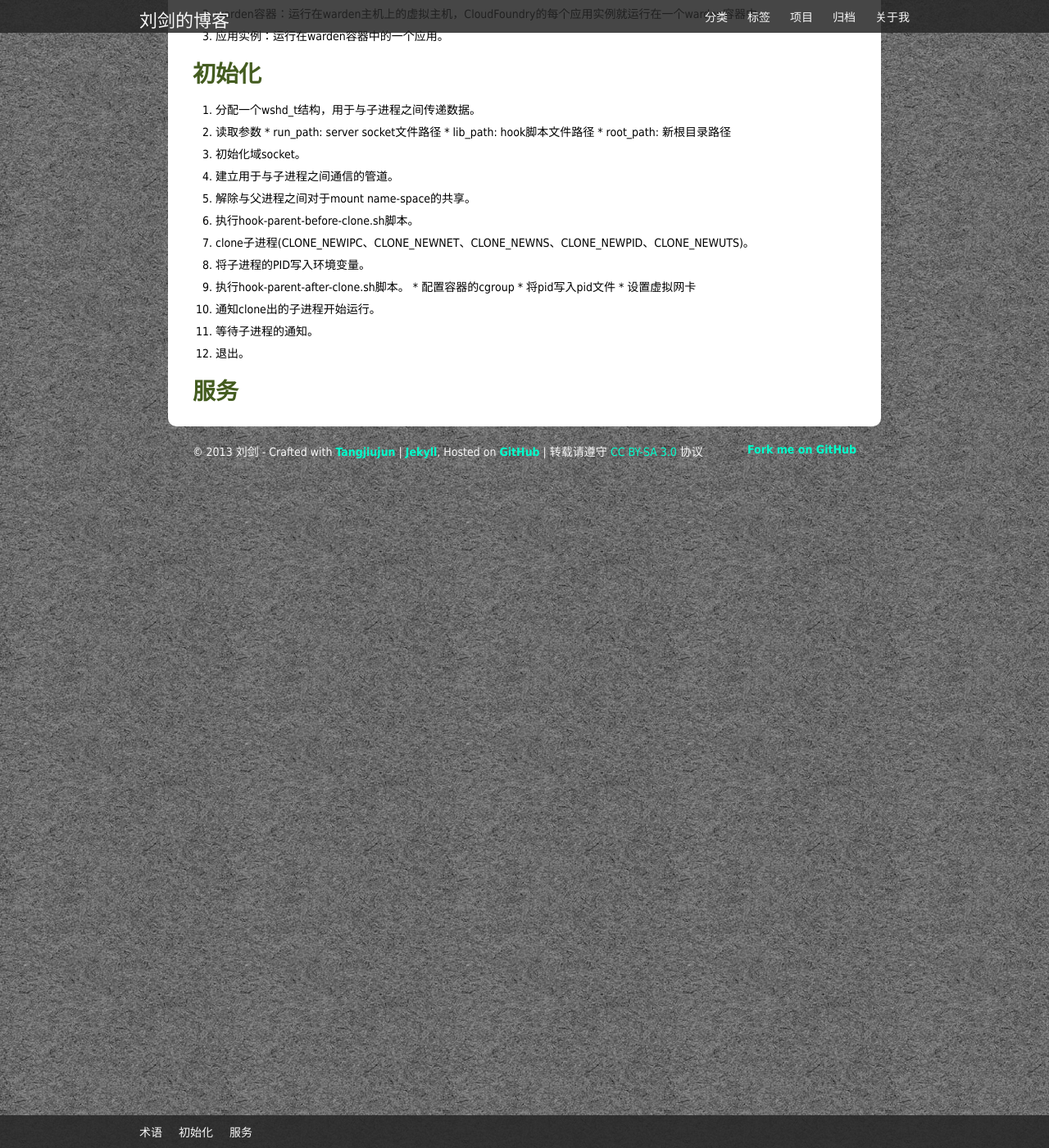
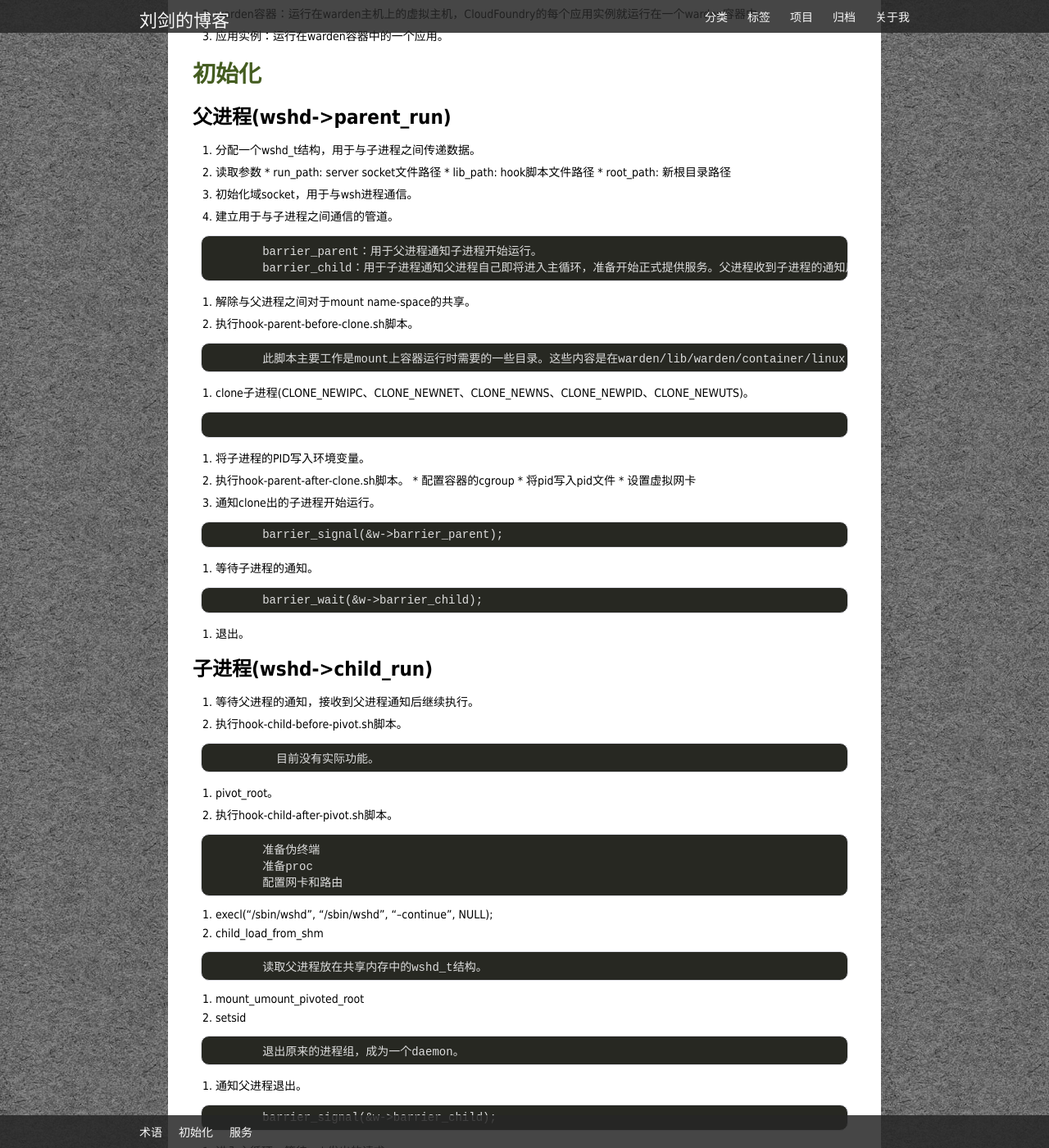
Before and after one commit to lsword/lsword.github.io, a Jekyll site: the page built from _posts/2013-09-19-Warden容器的核心进程wshd.md, in a window 1280 px wide and 1400 px high, scrolled down 372 px. Shown: the whole window at 82% size. Built offline with Jekyll 4.4.1, drawn with Linux system fonts in a browser that asks for light colours; Markdown is read by kramdown in place of the engine named in the settings; comment, search, counter and statistics services are not loaded; some of the changed text lies outside the part shown.

Commit message:
warden wshd

```diff
--- a/_posts/2013-09-19-Warden容器的核心进程wshd.md
+++ b/_posts/2013-09-19-Warden容器的核心进程wshd.md
@@ -11,24 +11,95 @@ description: 本文对warden容器的核心进程wshd进行介绍。
   3. 应用实例：运行在warden容器中的一个应用。
 
 ### 初始化
+
+#### 父进程(wshd->parent_run)
   1. 分配一个wshd_t结构，用于与子进程之间传递数据。
   2. 读取参数
     * run_path: server socket文件路径
     * lib_path: hook脚本文件路径
     * root_path: 新根目录路径
-  3. 初始化域socket。
+  3. 初始化域socket，用于与wsh进程通信。
   4. 建立用于与子进程之间通信的管道。
+
+  ~~~
+	barrier_parent：用于父进程通知子进程开始运行。
+	barrier_child：用于子进程通知父进程自己即将进入主循环，准备开始正式提供服务。父进程收到子进程的通知后退出。
+  ~~~
+
   5. 解除与父进程之间对于mount name-space的共享。
   6. 执行hook-parent-before-clone.sh脚本。
+
+  ~~~
+	此脚本主要工作是mount上容器运行时需要的一些目录。这些内容是在warden/lib/warden/container/linux.rb的do_create函数中调用write_bind_mount_commands动态生成的。
+  ~~~
+
   7. clone子进程(CLONE_NEWIPC、CLONE_NEWNET、CLONE_NEWNS、CLONE_NEWPID、CLONE_NEWUTS)。
+
+  ~~~
+
+  ~~~
+
   8. 将子进程的PID写入环境变量。
   9. 执行hook-parent-after-clone.sh脚本。
     * 配置容器的cgroup
 	* 将pid写入pid文件
 	* 设置虚拟网卡
   10. 通知clone出的子进程开始运行。
+
+  ~~~
+  	barrier_signal(&w->barrier_parent);
+  ~~~
+
   11. 等待子进程的通知。
+
+  ~~~
+  	barrier_wait(&w->barrier_child);
+  ~~~
+
   12. 退出。
+
+#### 子进程(wshd->child_run)
+  1. 等待父进程的通知，接收到父进程通知后继续执行。
+  2. 执行hook-child-before-pivot.sh脚本。
+
+  ~~~
+	  目前没有实际功能。
+  ~~~
+
+  3. pivot_root。
+  4. 执行hook-child-after-pivot.sh脚本。
+
+  ~~~
+  	准备伪终端
+  	准备proc
+  	配置网卡和路由
+  ~~~
+
+  5. execl("/sbin/wshd", "/sbin/wshd", "--continue", NULL);
+  6. child_load_from_shm
+
+  ~~~
+  	读取父进程放在共享内存中的wshd_t结构。
+  ~~~
+
+  7. mount_umount_pivoted_root
+  8. setsid
+
+  ~~~
+  	退出原来的进程组，成为一个daemon。
+  ~~~
+
+  9. 通知父进程退出。
+
+  ~~~
+	barrier_signal(&w->barrier_child);
+  ~~~
+
+  10. 进入主循环，等待wsh发出的请求。
+
+  ~~~
+  	child_loop(w);
+  ~~~
 
 ### 服务
 
```
